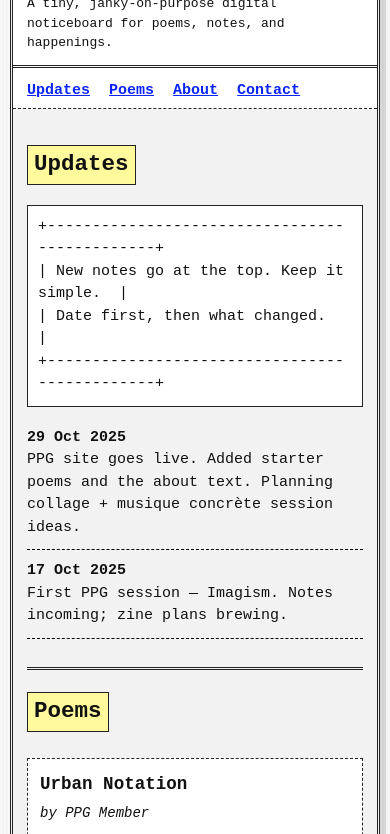
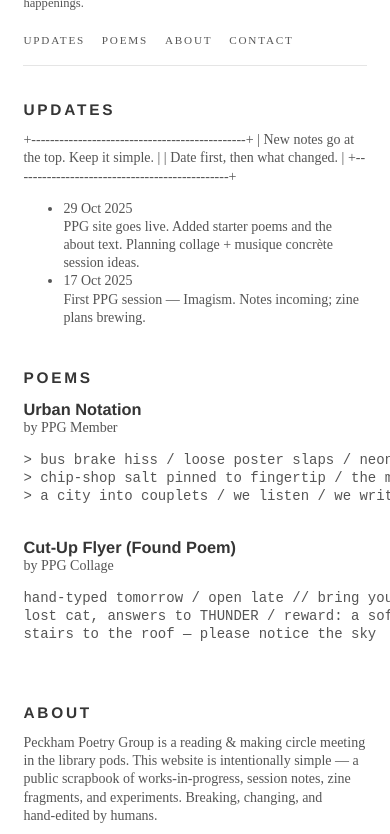
Before and after one commit to PeckhamPoetryGroup/ppg.github.io, a plain HTML site: page index.html in a window 390 px wide. Shown: the part 125-959 px from the top of the page. Drawn offline with Linux system fonts and the light colour scheme.

Commit message:
Update index.html
StyleChange01

```diff
--- a/index.html
+++ b/index.html
@@ -23,114 +23,194 @@
   <title>Peckham Poetry Group — tiny janky website</title>
   <meta name="description" content="Peckham Poetry Group — poems, updates, events. A tiny, janky‑on‑purpose early‑internet site.">
 <style>
-    /* --- Janky‑on‑purpose early web aesthetic --- */
 :root {
-      --ink: #111;
-      --paper: #f2f2f2;
-      --accent: #0b24fb; /* hyperlink blue */
-      --border: #222;
-      --highlight: #fffa9c;
+  --ink: #555;
+  --heading: #353535;
+  --rule: #e5e5e5;
+  --link: #00f;
+  --max: 800px;
 }
-    html, body { height: 100%; }
+
+/* Global */
+
+* { box-sizing: border-box; }
+
+html, body {
+  margin: 0;
+  padding: 0;
+  color: var(--ink);
+  background: #fff;
+  font-family: "Libre Baskerville","Times New Roman",Times,serif;
+  font-size: 14px;
+  line-height: 1.3;
+  overflow-y: scroll;
+}
+
+@media (min-width: 600px) {
+  html { font-size: 16px; }
+}
+
 body {
+  -webkit-text-size-adjust: 100%;
+}
+
+a {
+  color: var(--link);
+  text-decoration: none;
+}
+a:hover {
+  text-decoration: underline;
+}
+
+/* Headings */
+
+h1, h2, h3, h4, h5, h6 {
+  color: var(--heading);
+  font-family: "Helvetica Neue","Segoe UI",Helvetica,Arial,sans-serif;
+  line-height: normal;
   margin: 0;
-      font-family: "Courier New", Courier, monospace;
-      font-size: 16px;
-      line-height: 1.5;
-      color: var(--ink);
-      background:
-        repeating-linear-gradient(90deg, #f8f8f8 0 2px, #f3f3f3 2px 4px),
-        repeating-linear-gradient(0deg, #ffffff 0 24px, #f9f9f9 24px 48px);
-      image-rendering: pixelated;
 }
-    .wrap {
-      max-width: 880px;
-      margin: 24px auto;
-      background: var(--paper);
-      border: 3px double var(--border);
-      box-shadow: 6px 6px 0 #0002;
+
+/* Layout */
+
+header,
+nav,
+main,
+footer {
+  max-width: var(--max);
+  width: 80%;
+  margin: 0 auto;
 }
+
 header {
-      padding: 12px 14px;
-      background: #fff;
-      border-bottom: 3px double var(--border);
+  padding: 2.5rem 0 0.75rem;
 }
-    header h1 {
-      margin: 0 0 4px 0;
-      font-weight: 700;
-      letter-spacing: 0.5px;
+
+.site-title {
+  font-size: 2.2rem;
+  letter-spacing: 0.08em;
   text-transform: uppercase;
 }
-    header .tagline { font-size: 13px; }
-    nav {
-      padding: 6px 14px;
-      border-bottom: 1px dashed var(--border);
-      background: #fff;
-    }
-    nav a {
-      color: var(--accent);
-      text-decoration: underline;
-      margin-right: 16px;
-      font-weight: 700;
+
+.tagline {
+  margin-top: 0.35rem;
+  font-size: 0.9rem;
 }
 
-    main { padding: 14px; }
-    section { margin: 22px 0 28px; }
-    .hr {
-      border-top: 3px double var(--border);
-      margin: 18px 0;
-    }
-    h2 {
-      margin: 0 0 10px 0;
-      padding: 2px 6px;
-      display: inline-block;
-      background: var(--highlight);
-      border: 1px solid var(--border);
-    }
-    h3 { margin: 8px 0 6px; }
-
-    a { color: var(--accent); }
-    .blink { animation: blink 1.1s step-end infinite; }
-    @keyframes blink { 50% { opacity: 0; } }
-
-    /* ASCII box for content blocks */
-    .box {
-      background: #fff;
-      border: 1px solid var(--border);
-      padding: 10px;
-      margin: 10px 0;
-    }
-    .ascii {
-      font-family: "Courier New", Courier, monospace;
-      white-space: pre-wrap;
+nav {
+  border-bottom: 1px solid var(--rule);
+  padding: 0.75rem 0 0.9rem;
+  display: flex;
+  gap: 1.2rem;
+  font-size: 0.8rem;
+  text-transform: uppercase;
+  letter-spacing: 0.16em;
 }
 
-    /* Updates list */
-    .updates { list-style: none; padding: 0; margin: 0; }
-    .updates li { border-bottom: 1px dashed #000; padding: 10px 0; }
-    .date { font-weight: 700; }
+nav a {
+  color: var(--ink);
+  padding-bottom: 0.2rem;
+  border-bottom: 2px solid transparent;
+}
+nav a.active {
+  border-color: var(--heading);
+}
 
-    /* Poems */
-    .poem { margin: 16px 0; padding: 12px; border: 1px dashed var(--border); background: #fff; }
-    .poem h3 { margin-top: 0; }
-    .poem .byline { font-style: italic; font-size: 14px; }
-    .poem pre { white-space: pre-wrap; font-family: inherit; }
+main {
+  padding: 2.5rem 0 3rem;
+}
+
+section {
+  margin-bottom: 3rem;
+}
+
+h2 {
+  font-size: 1.1rem;
+  margin-bottom: 0.9rem;
+  text-transform: uppercase;
+  letter-spacing: 0.18em;
+}
+
+p {
+  margin: 0 0 0.9rem;
+}
+
+/* Sessions */
+
+.session-list {
+  display: flex;
+  flex-direction: column;
+  gap: 2.2rem;
+}
+
+.session-title {
+  font-size: 1.3rem;
+  margin-bottom: 0.2rem;
+}
+
+.session-meta {
+  font-size: 0.8rem;
+  color: #aaa;
+  margin-bottom: 0.7rem;
+}
+
+figure {
+  margin: 1rem 0;
+}
+figure img {
+  max-width: 100%;
+  height: auto;
+  display: block;
+}
+figure figcaption {
+  font-size: 0.8rem;
+  color: #aaa;
+  text-align: left;
+}
+
+/* Works */
+
+.works-list {
+  display: flex;
+  flex-direction: column;
+  gap: 1.6rem;
+}
+.work-title {
+  font-size: 1.05rem;
+  margin-bottom: 0.2rem;
+}
+.work-credit {
+  font-size: 0.8rem;
+  color: #aaa;
+  margin-bottom: 0.45rem;
+}
 
 /* Footer */
+
 footer {
-      padding: 12px 14px;
-      border-top: 3px double var(--border);
-      background: #fff;
-      font-size: 14px;
+  border-top: 1px solid var(--rule);
+  padding: 1.6rem 0 2.4rem;
+  font-size: 0.8rem;
+  color: #888;
+}
+footer p {
+  margin: 0;
 }
 
-    /* Small screen tweaks */
-    @media (max-width: 520px) {
-      body { font-size: 15px; }
-      .wrap { margin: 10px; }
-      nav a { display: inline-block; margin: 6px 10px 0 0; }
+@media (max-width: 480px) {
+  header, nav, main, footer {
+    width: 88%;
+  }
+  .site-title {
+    font-size: 1.8rem;
+  }
+  nav {
+    flex-wrap: wrap;
+    row-gap: 0.4rem;
+  }
 }
 </style>
+
 </head>
 <body>
   <div class="wrap">
```
Lines whose indentation alone changed are shown as unchanged.
